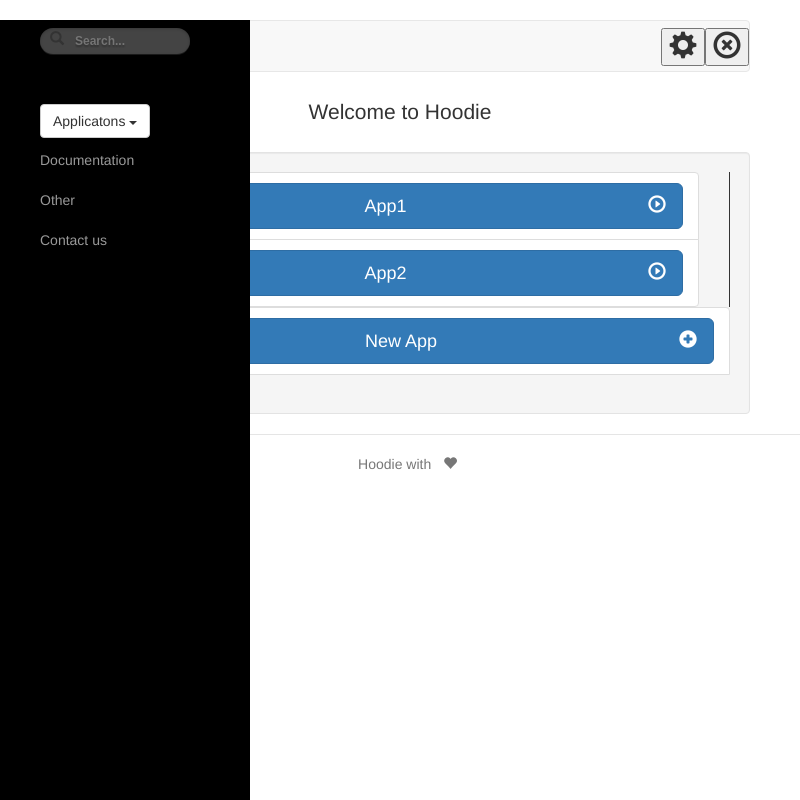
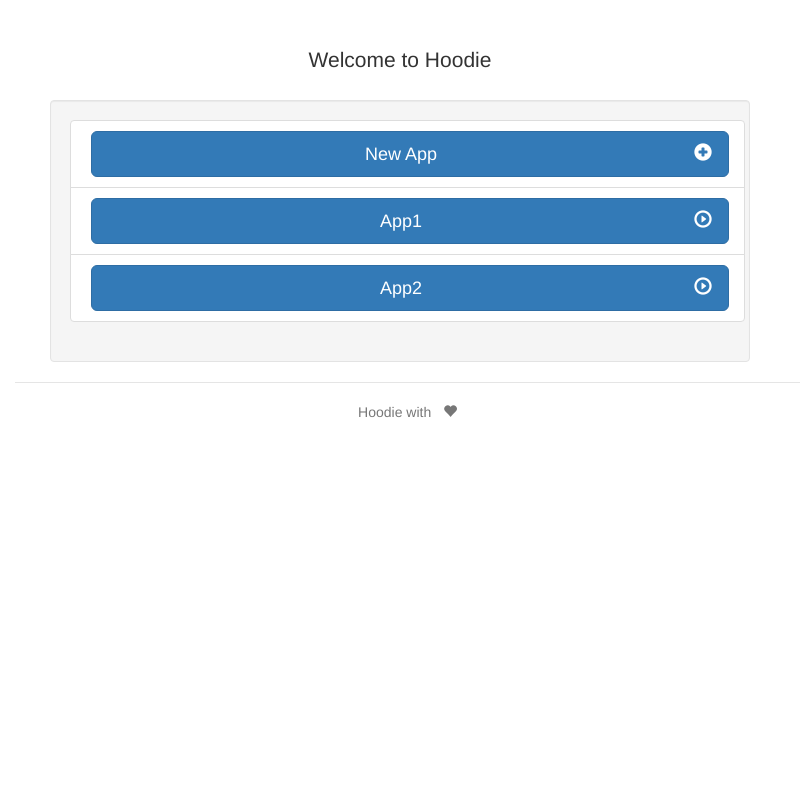
Before and after one commit to hoodiehq-archive/hoodie-electron-app, an Electron app: page index.html in a window 800 px wide. Drawn offline with Linux system fonts and the light colour scheme.

Commit message:
cleaning app all the unwanted features

```diff
--- a/index.html
+++ b/index.html
@@ -18,61 +18,9 @@
   jquery-2.2.4.min.js:4 XMLHttpRequest cannot load file:///home/soo/Desktop/Rookies/hoodie-electron-app/sidebar.html.
   Cross origin requests are only supported for protocol schemes: http, data, chrome, chrome-extension, https, chrome-extension-resource.-->
   <div id="left-sidebar"></div>
-  <div id="wrapper">
-    <div id="sidebar-wrapper">
-      <div id="page-content-wrapper">
-        <ul class="sidebar-nav">
-          <li class = "inner-addon left-addon">
-            <form method="get" action="/search" id="search">
-              <i class="glyphicon glyphicon-search"></i>
-              <input name="q" type="text" size="40" placeholder="Search..." />
-            </form><br>
-          </li>
-          <li class="dropdown">
-            <button class="btn btn-default dropdown-toggle" type="button" id="menu1" data-toggle="dropdown">
-              Applicatons <span class="caret"></span></button>
-              <ul id="convoy_list" class="dropdown-menu" role="menu" aria-labelledby="menu1">
-              </li>
-            </ul>
-            <li class=""><span class=""></span> <a href="#">Documentation</a></li>
-            <li class=""><span class=""></span> <a href="#">Other </a></li>
-            <li class=""><span class=""></span> <a href="#">Contact us</a></li>
-          </ul>
-        </div>
-      </div>
-    </div>
-    <!-- wrapper closed here -->
 
     <div class="container">
       <!-- navbar: logo img, setting and close buttons -->
-      <nav class="navbar navbar-default">
-        <div class="container-fluid">
-          <!-- Brand and toggle get grouped for better mobile display -->
-          <div class="navbar-header">
-            <button type="button" class="navbar-toggle collapsed"
-            data-toggle="collapse" data-target="#navbar-submenu-collapse"
-            aria-expanded="false">
-            <span class="sr-only">Toggle navigation</span>
-            <span class="icon-bar"></span>
-            <span class="icon-bar"></span>
-            <span class="icon-bar"></span>
-          </button>
-
-          <!-- brand : Hoodie Logo-->
-          <a class="navbar-brand navbar-left logo_align" href="#">
-            <img img src="images/logo.png" alt="HoodieLogo">
-          </a>
-        </div>
-
-        <div class="collapse navbar-collapse" id="navbar-submenu-collapse">
-          <ul class="nav navbar-nav navbar-right">
-            <li><button class="nav-button"><span class="glyphicon glyphicon-cog"></span></button></li>
-            <li><button class="nav-button"><span class="glyphicon glyphicon-remove-circle"></span></button></li>
-          </ul>
-        </div>
-      </div>
-    </nav>
-    <!-- end navbar -->
 
     <!-- main nav: welcome message, back and edit buttons -->
     <div class="row main-nav">
@@ -91,8 +39,11 @@
       <div class="container-fluid">
         <ul class ="list-group">
           <div class="row">
-            <div class = "col-md-4 col-lg-4">
-              <div id="convoy_list1" class="content-left">
+                <li class="list-group-item">
+                  <button id="new-app-btn" type ="button"
+                  class="btn btn-primary btn-lg btn-block">New App
+                  <i class="glyphicon glyphicon-plus-sign pull-right"></i></button>
+                </li>
                 <!-- App1 menu-->
                 <li class="list-group-item">
                   <button type ="button" class="btn btn-primary btn-lg btn-block"
@@ -105,21 +56,16 @@
                   onClick="self.location='detail_app_page.html'">App2
                   <i class="glyphicon glyphicon-play-circle pull-right"></i></button>
                 </li>
-              </div>
-            </div>
-            <div class="content-right">
+
+
+            <!-- <div class="content-right">
               <div class= "col-md-8 col-lg-8">
-                <!-- New App menu-->
-                <li class="list-group-item">
-                  <button id="new-app-btn" type ="button"
-                  class="btn btn-primary btn-lg btn-block">New App
-                  <i class="glyphicon glyphicon-plus-sign pull-right"></i></button>
-                </li>
+
                 <div id="create-app" class="top-space">
-                  <!-- well, create app -->
+                <!well, create app >
                   <div class ="well">
                     <div class="container-fluid">
-                      <!-- create app-->
+                      <! create app>
                       <h3 class="text-center">Let's create Hoodie App :D</h3>
                       <div class="form-actions">
                         <p class="label_size text-center">App Name</p>
@@ -132,9 +78,9 @@
                       class="btn btn-primary pull-right btn_size_move">create</button>
                     </div>
                   </div>
-                  <!--end well, create app -->
+                  <!end well, create app >
                 </div>
-              </div>
+              </div> -->
             </div>
           </div>
         </div>
```
Also changed, not shown: detail_app_page.html (+0 -55 lines).
